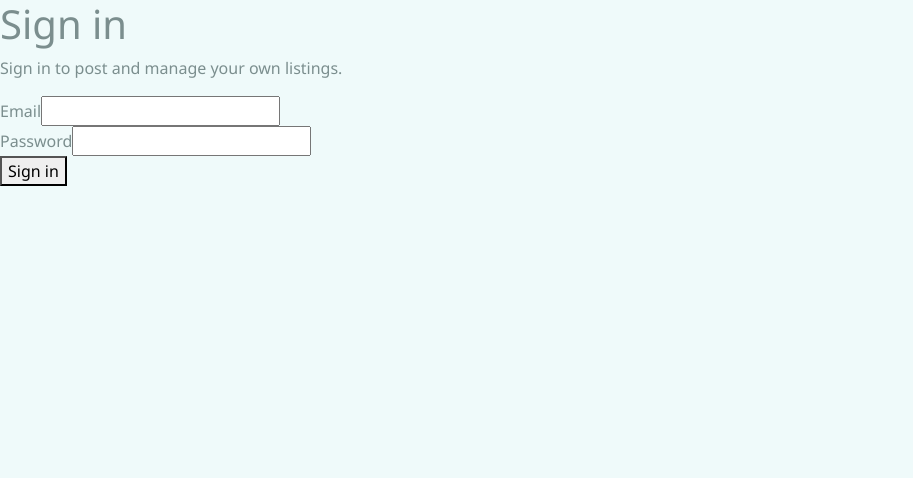
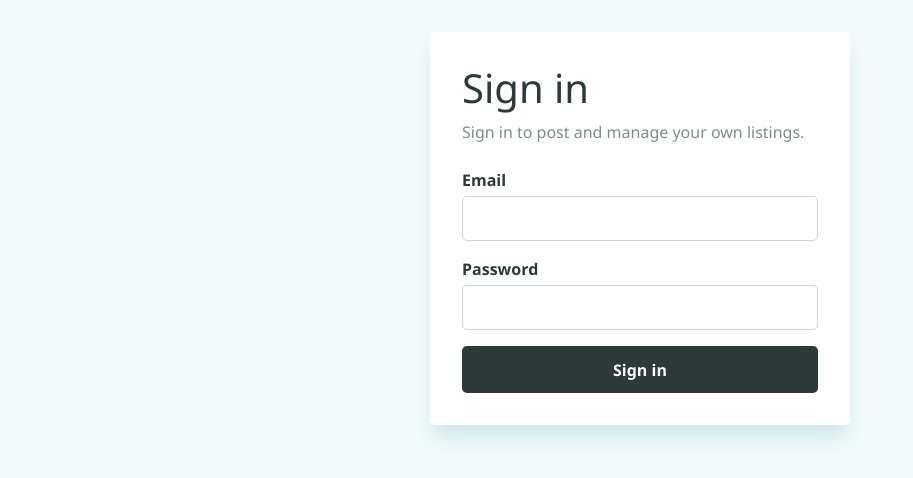
Before and after one commit to DonaldRoss5/Capstone-Job-Listings-with-Filtering, a React (Vite) app: page /login in a window 1280 px wide. Shown: the top 478 px of the page, without its empty margins (0-913 px from the left). Built offline with nearby package versions, Linux system fonts and the light colour scheme; no server answers.

Commit message:
style: add auth-aware header and login form styles

```diff
--- a/src/layouts/AppLayout.jsx
+++ b/src/layouts/AppLayout.jsx
@@ -1,6 +1,9 @@
-import { Link, Outlet } from "react-router-dom";
+import { Link, NavLink, Outlet } from "react-router-dom";
+import { useAuth } from "../hooks/useAuth";
 
-function AppLayout() {
+export default function AppLayout() {
+  const { user, loading, signOut } = useAuth();
+
   return (
     <div className="app-shell">
       <header className="app-header">
@@ -8,13 +11,33 @@ function AppLayout() {
           <Link className="app-header__brand" to="/">
             Job Listings
           </Link>
-          <nav className="main-nav" aria-label="Main navigation">
-            <Link className="main-nav__link" to="/">
+
+          <nav className="main-nav" aria-label="Main">
+            <NavLink className="main-nav__link" to="/" end>
               Jobs
-            </Link>
-            <Link className="main-nav__link main-nav__link--cta" to="/login">
-              Sign in
-            </Link>
+            </NavLink>
+
+            {!loading && user && (
+              <>
+                <span className="main-nav__user">{user.email}</span>
+                <button
+                  type="button"
+                  className="main-nav__link main-nav__link--cta"
+                  onClick={signOut}
+                >
+                  Sign out
+                </button>
+              </>
+            )}
+
+            {!loading && !user && (
+              <NavLink
+                className="main-nav__link main-nav__link--cta"
+                to="/login"
+              >
+                Sign in
+              </NavLink>
+            )}
           </nav>
         </div>
       </header>
@@ -24,10 +47,8 @@ function AppLayout() {
       </main>
 
       <footer className="app-footer">
-        <p>Job Listings - React, Vite and Supabase</p>
+        Job Listings - React, Vite and Supabase
       </footer>
     </div>
   );
 }
-
-export default AppLayout;
--- /dev/null
+++ b/src/styles/_forms.scss
@@ -0,0 +1,67 @@
+@use "./variables" as *;
+
+.login-page {
+  max-width: 420px;
+  margin: 2rem auto;
+  padding: 2rem;
+  border-radius: $radius;
+  background: $color-surface;
+  box-shadow: $shadow-card;
+
+  &__title {
+    margin: 0 0 0.5rem;
+    color: $color-heading;
+  }
+
+  &__description {
+    margin: 0 0 1.5rem;
+  }
+}
+
+.login-form {
+  display: flex;
+  flex-direction: column;
+  gap: 1rem;
+
+  &__field {
+    display: flex;
+    flex-direction: column;
+    gap: 0.25rem;
+  }
+
+  &__label {
+    color: $color-heading;
+    font-weight: 700;
+  }
+
+  &__input {
+    padding: 0.6rem 0.75rem;
+    border: 1px solid $color-border;
+    border-radius: $radius;
+    font: inherit;
+
+    &:hover {
+      border-color: $color-primary;
+    }
+  }
+
+  &__submit {
+    padding: 0.7rem 1rem;
+    border: 0;
+    border-radius: $radius;
+    background: $color-primary-dark;
+    color: $color-surface;
+    font: inherit;
+    font-weight: 700;
+    cursor: pointer;
+
+    &:hover {
+      background: $color-primary;
+    }
+
+    &:disabled {
+      opacity: 0.6;
+      cursor: not-allowed;
+    }
+  }
+}
--- a/src/styles/_layout.scss
+++ b/src/styles/_layout.scss
@@ -36,6 +36,19 @@
   display: flex;
   align-items: center;
   gap: 1rem;
+  border: 0;
+  font: inherit;
+  cursor: pointer;
+
+    &__user {
+    display: none;
+    color: $color-surface;
+    font-size: 0.875rem;
+
+    @media (min-width: $breakpoint-md) {
+      display: inline;
+    }
+  }
 
   &__link {
     padding: 0.4rem 0.75rem;
--- a/src/styles/_variables.scss
+++ b/src/styles/_variables.scss
@@ -14,3 +14,4 @@ $radius-pill: 999px;
 $shadow-card: 0 15px 20px -5px rgb(13, 113, 130, 0.15);
 $breakpoint-md: 768px;
 $container-width: 1100px;
+$color-border: #c5d9d9;
--- a/src/styles/main.scss
+++ b/src/styles/main.scss
@@ -2,3 +2,4 @@
 @use "./layout";
 @use "./jobs";
 @use "./states";
+@use "./forms";
```
